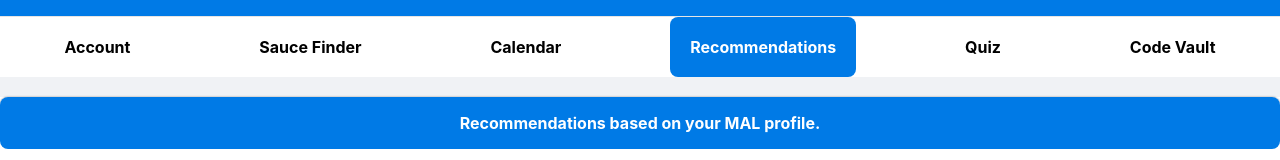
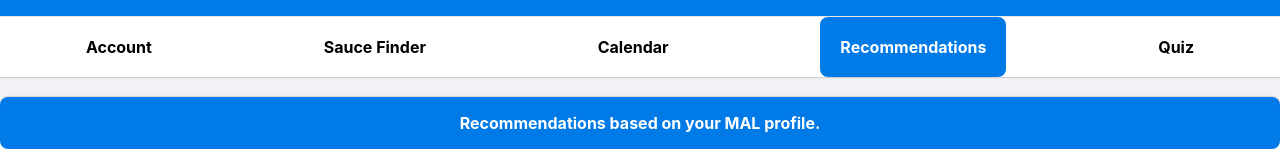
Before and after one commit to annie-capstone-sti-lipa/annie-capstone-sti-lipa.github.io, a React (Create React App) app: page / in a window 1280 px wide. Shown: the top 160 px of the page. Built offline with nearby package versions, Linux system fonts and the light colour scheme.

Commit message:
hide codevalut

```diff
--- a/src/components/body/body.tsx
+++ b/src/components/body/body.tsx
@@ -5,7 +5,6 @@ import Calendar from "./calendar/calendar";
 import Recommendations from "./recommendations/recommendations";
 import SauceFinder from "./sauce-finder/sauce-finder";
 import Quiz from "./quiz/quiz";
-import CodeVault from "./code-vault/code-vault";
 import Account from "../account/account";
 
 export default function Body() {
@@ -13,6 +12,8 @@ export default function Body() {
 
   function bodySwitch() {
     switch (selected) {
+      case tabnavItem.account:
+        return <Account />;
       case tabnavItem.sauceFinder:
         return <SauceFinder />;
       case tabnavItem.calendar:
@@ -21,10 +22,8 @@ export default function Body() {
         return <Recommendations />;
       case tabnavItem.quiz:
         return <Quiz />;
-      case tabnavItem.codeVault:
-        return <CodeVault />;
-      case tabnavItem.account:
-        return <Account />;
+      // case tabnavItem.codeVault:
+      //   return <CodeVault />;
       default:
         return <div>{selected}</div>;
     }
--- a/src/components/header/header.scss
+++ b/src/components/header/header.scss
@@ -7,6 +7,8 @@
   background-color: white;
   align-items: center;
 
+  @extend .box-shadow;
+
   .top-line {
     background-color: $primary;
     padding: 8px;
--- a/src/types/enums/tabnavItem.ts
+++ b/src/types/enums/tabnavItem.ts
@@ -4,7 +4,7 @@ enum tabnavItem {
   calendar = "Calendar",
   recommendations = "Recommendations",
   quiz = "Quiz",
-  codeVault = "Code Vault",
+  // codeVault = "Code Vault",
 }
 
 export default tabnavItem;
```
